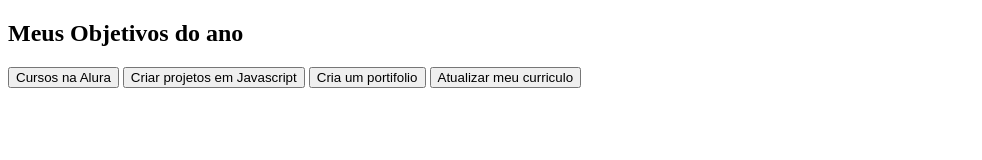
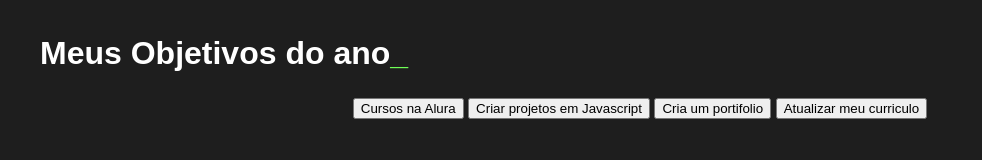
Before and after one commit to kel224/JavaScript-projeto-de-vida, a plain HTML site: page index.html in a window 1280 px wide. Shown: the whole page, without its empty margins (0-982 px from the left). Drawn offline with Linux system fonts and the light colour scheme.

Commit message:
Add files via upload

```diff
--- a/index.html
+++ b/index.html
@@ -2,16 +2,16 @@
 <html lang="pt-br">
 <head>
     <meta charset="UTF-8">
-    <meta http-equiv="X-UA-Conpatible" content="IE=edge"
+    <meta http-equiv="X-UA-Conpatible" content="IE=edge">
     <meta name="viewport" content="width=device-width, initial-scale=1.0">
 
     <title>Meus objetivos do ano</title>
 
-    <link rel="stylesheet" href="styly.css">
+    <link rel="stylesheet" href="style.css">
 </head>
 <body>
     <section class="conteudo-principal">
-        <h2 class="titulo-principal">Meus Objetivos do ano</h2>
+        <h2 class="titulo-principal">Meus Objetivos do ano<span>_</span> </h2>
         <div class="botoes">
         <button class="botao">Cursos na Alura</button>
         <button class="botao">Criar projetos em Javascript</button>
--- /dev/null
+++ b/style.css
@@ -0,0 +1,43 @@
+@import url('https://fonts.googleapis.com/css2?family-Chakra+Petch:w ght@400:700&display=swap');
+
+
+
+:root{
+     --cor-de-fundo: #1E1E1E;
+     --verde:  #6FFF57;
+     --branco:  #FFFFFF;
+     --botao-ativo:  #3A375E;
+     --botao-inativo:  rgba(58, 55, 94, 0.5);
+     --texto-fundo: rgba(58, 55, 94, 0.3);
+
+}
+
+body{
+    background-color: var(--cor-de-fundo) ;
+    color: var(--branco);
+    font-family: 'Chakra Petch' , sans-serif;
+}
+
+.conteudo-principal{
+    display: flex;
+    flex-direction: column;
+    justify-content: center;
+    align-items: center;
+    max-width: 1200px;
+    width: 100%;
+    margin: 0 auto;
+
+}
+.titulo-principal{
+    text-align: left;
+    width: 100%;
+    font-size: 32px;
+}
+
+.titulo-principal span{
+    color: var(--verde);
+}
+
+.botao{
+    font-family: "Chakra Petch", sans-serif;
+}
```
Also changed, not shown: main.js (added).
